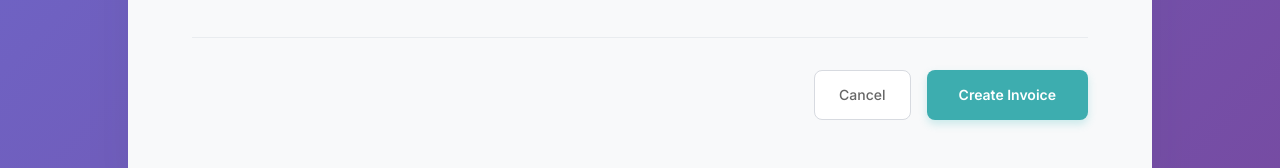
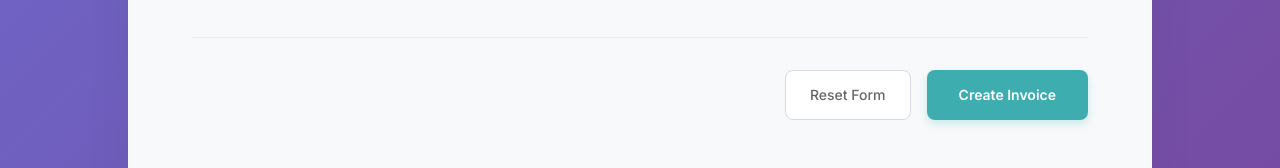
Before and after one commit to Gresham24/Invoice-Creator-App, a React (Vite) app: page /app in a window 1280 px wide. Shown: the part 1808-1976 px from the top of the page. Built offline with nearby package versions, Linux system fonts and the light colour scheme; what @react-pdf/renderer would draw is missing.

Commit message:
refactor: updated reset form button

```diff
--- a/src/components/Form/Form.jsx
+++ b/src/components/Form/Form.jsx
@@ -71,14 +71,14 @@ export default function Form() {
     const { formValues, setFormValues } = useContext(FormDataContext);
     const navigate = useNavigate();
 
-    const formik = useFormik({
-        initialValues: {
+    // Clean initial values for reset functionality
+    const getInitialValues = () => ({
         details: {
-                name: formValues.details?.name || "",
-                companyName: formValues.details?.companyName || "",
-                companyLogo: formValues.details?.companyLogo || "",
-                companyAddress: formValues.details?.companyAddress || "",
-                companyEmail: formValues.details?.companyEmail || "",
+            name: "",
+            companyName: "",
+            companyLogo: "",
+            companyAddress: "",
+            companyEmail: "",
             invoiceNumber: "",
             purchaseOrder: "",
             issueDate: getCurrentDate(),
@@ -88,13 +88,9 @@ export default function Form() {
             customerData: null,
             notes: "",
             bankDetails: "",
-                currency: formValues.details?.currency || "ZAR",
-                ...formValues.details,
+            currency: "ZAR",
         },
-            items:
-                formValues.items.length > 0
-                    ? formValues.items
-                    : [
+        items: [
             {
                 id: uuidv4(),
                 productService: "",
@@ -105,13 +101,41 @@ export default function Form() {
                 discountPercentage: "",
             },
         ],
+        totals: {
+            subtotal: 0,
+            tax: 0,
+            discount: 0,
+            total: 0,
+        },
+    });
+
+    const formik = useFormik({
+        initialValues: formValues.items.length > 0 ? {
+            details: {
+                name: formValues.details?.name || "",
+                companyName: formValues.details?.companyName || "",
+                companyLogo: formValues.details?.companyLogo || "",
+                companyAddress: formValues.details?.companyAddress || "",
+                companyEmail: formValues.details?.companyEmail || "",
+                invoiceNumber: formValues.details?.invoiceNumber || "",
+                purchaseOrder: formValues.details?.purchaseOrder || "",
+                issueDate: formValues.details?.issueDate || getCurrentDate(),
+                dueDate: formValues.details?.dueDate || "",
+                customDueDate: formValues.details?.customDueDate || "",
+                customer: formValues.details?.customer || "",
+                customerData: formValues.details?.customerData || null,
+                notes: formValues.details?.notes || "",
+                bankDetails: formValues.details?.bankDetails || "",
+                currency: formValues.details?.currency || "ZAR",
+            },
+            items: formValues.items,
             totals: formValues.totals || {
                 subtotal: 0,
                 tax: 0,
                 discount: 0,
                 total: 0,
             },
-        },
+        } : getInitialValues(),
         validationSchema: validationSchema,
         onSubmit: (values) => {
             // Handle due date based on selection
--- a/src/components/Form/FormFooter.jsx
+++ b/src/components/Form/FormFooter.jsx
@@ -1,4 +1,6 @@
 import { useField, useFormikContext } from "formik";
+import { v4 as uuidv4 } from "uuid";
+import { getCurrentDate } from "../../utils/getCurrentDate";
 import {
     StyledFormFooter,
     StyledSummarySection,
@@ -15,7 +17,7 @@ import {
 import { formatAmount } from "../../utils/formatCurrency";
 
 const FormFooter = () => {
-    const { values, handleChange, handleReset } = useFormikContext();
+    const { values, handleChange, resetForm } = useFormikContext();
     const [notesField] = useField("details.notes");
     const [bankDetailsField] = useField("details.bankDetails");
 
@@ -39,6 +41,46 @@ const FormFooter = () => {
         CNY: "¥",
     };
     const symbol = currencySymbols[currency] || currency;
+
+    const handleResetForm = () => {
+        const cleanInitialValues = {
+            details: {
+                name: "",
+                companyName: "",
+                companyLogo: "",
+                companyAddress: "",
+                companyEmail: "",
+                invoiceNumber: "",
+                purchaseOrder: "",
+                issueDate: getCurrentDate(),
+                dueDate: "",
+                customDueDate: "",
+                customer: "",
+                customerData: null,
+                notes: "",
+                bankDetails: "",
+                currency: "ZAR",
+            },
+            items: [
+                {
+                    id: uuidv4(),
+                    productService: "",
+                    description: "",
+                    qty: 1,
+                    price: "",
+                    taxPercentage: "",
+                    discountPercentage: "",
+                },
+            ],
+            totals: {
+                subtotal: 0,
+                tax: 0,
+                discount: 0,
+                total: 0,
+            },
+        };
+        resetForm({ values: cleanInitialValues });
+    };
 
     return (
         <StyledFormFooter>
@@ -85,8 +127,8 @@ const FormFooter = () => {
 
             {/* Action Buttons */}
             <StyledFormActionButtons className="footer-actions-desktop">
-                <StyledCancelButton type="button" onClick={handleReset}>
-                    Cancel
+                <StyledCancelButton type="button" onClick={handleResetForm}>
+                    Reset Form
                 </StyledCancelButton>
                 <StyledSubmitButton type="submit">
                     Create Invoice
@@ -135,8 +177,8 @@ const FormFooter = () => {
 
             {/* Mobile Action Buttons */}
             <StyledFormActionButtons className="footer-actions-mobile">
-                <StyledCancelButton type="button" onClick={handleReset}>
-                    Cancel
+                <StyledCancelButton type="button" onClick={handleResetForm}>
+                    Reset Form
                 </StyledCancelButton>
                 <StyledSubmitButton type="submit">
                     Create Invoice
```
Lines whose indentation alone changed are shown as unchanged.
